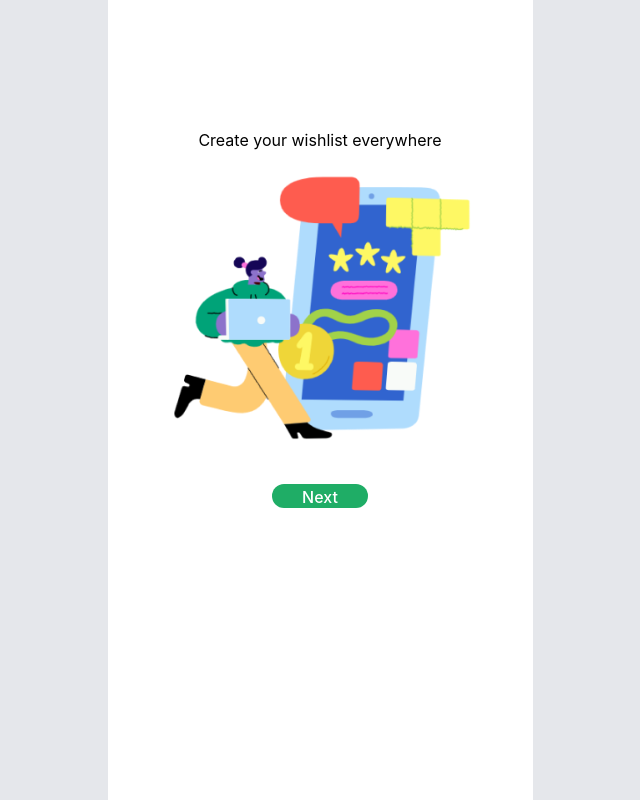
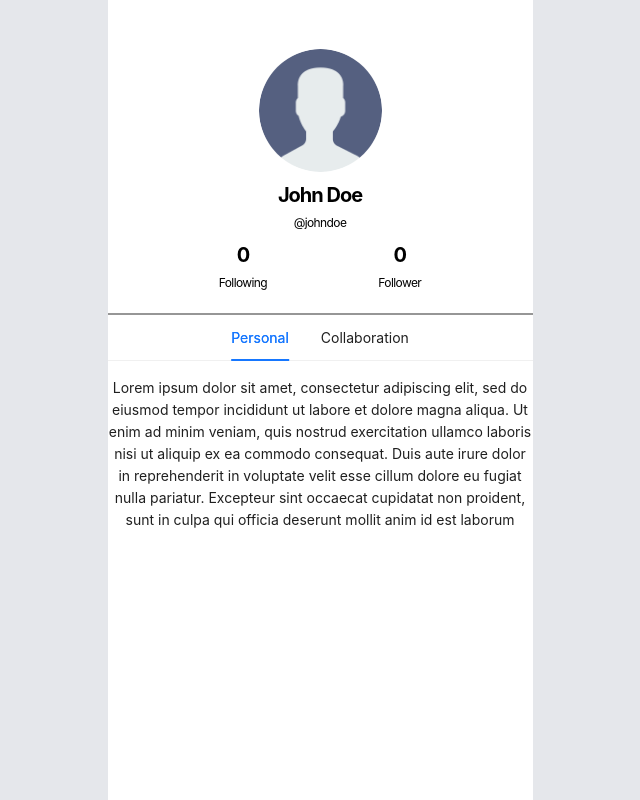
Before and after one commit to next-3-revou/gifty-fe-dev, a React (Vite) app: page /profile in a window 1280 px wide. Before the commit this address led to /. Shown: the whole page, without its empty margins (320-960 px from the left). Built offline with nearby package versions, Linux system fonts and the light colour scheme.

Commit message:
feat: add profile page

```diff
--- /dev/null
+++ b/src/component/atom/Tabs/index.jsx
@@ -0,0 +1,39 @@
+// import React from 'react'
+import { Tabs } from 'antd';
+
+import './styles.css'
+
+const TabPanel = () => {
+
+	const onChange = (key) => {
+		console.log(key);
+	};
+
+	const items = [
+		{
+			key: '1',
+			label: 'Personal',
+			children: `
+			Lorem ipsum dolor sit amet, consectetur adipiscing elit,
+			sed do eiusmod tempor incididunt ut labore et dolore magna aliqua.
+			Ut enim ad minim veniam, quis nostrud exercitation ullamco laboris nisi ut aliquip ex ea commodo consequat.
+			Duis aute irure dolor in reprehenderit in voluptate velit esse cillum dolore eu fugiat nulla pariatur.
+			Excepteur sint occaecat cupidatat non proident, sunt in culpa qui officia deserunt mollit anim id est laborum
+			`,
+		},
+		{
+			key: '2',
+			label: 'Collaboration',
+			children: `
+			At vero eos et accusamus et iusto odio dignissimos ducimus qui blanditiis praesentium voluptatum deleniti atque corrupti quos dolores et quas molestias excepturi sint occaecati cupiditate non provident, similique sunt in culpa qui officia deserunt mollitia animi, id est laborum et dolorum fuga. Et harum quidem rerum facilis est et expedita distinctio. Nam libero tempore, cum soluta nobis est eligendi optio cumque nihil impedit quo minus id quod maxime placeat facere possimus, omnis voluptas assumenda est, omnis dolor repellendus.
+			Temporibus autem quibusdam et aut officiis debitis aut rerum necessitatibus saepe eveniet ut et voluptates repudiandae sint et molestiae non recusandae.
+			`,
+		}
+	];
+
+  return (
+    <Tabs defaultActiveKey="1" items={items} onChange={onChange} />
+  )
+}
+
+export default TabPanel
--- /dev/null
+++ b/src/component/atom/Tabs/styles.css
@@ -0,0 +1,3 @@
+.ant-tabs-nav-wrap {
+    justify-content: space-evenly!important;
+}
--- a/src/component/atom/Text/index.jsx
+++ b/src/component/atom/Text/index.jsx
@@ -4,6 +4,15 @@ const TextLabel = (props) => {
         <span className="font-inter font-normal text-xs leading-22 tracking-tighter text-black">{label}</span>
     )
 }
+
+const TextGeneral = ({ label,size,textcolor }) => {
+    //text general no allign
+    return (
+        <div className={`font-inter font-bold ${size} leading-22 tracking-tighter ${textcolor} `}>
+            {label}
+        </div>
+    );
+};
 
 const Title = (props) => {
     //text untuk judul
@@ -26,4 +35,4 @@ const SubTitle = (props) => {
 };
 
 
-export { TextLabel, Title, SubTitle }
+export { TextLabel, Title, SubTitle, TextGeneral }
--- a/src/page/Dashboard/index.jsx
+++ b/src/page/Dashboard/index.jsx
@@ -1,8 +1,51 @@
+import { Avatar} from 'antd';
 
-const Dashboard = () => {
+import user from '../../uploads/images/user.png'
+import { TextGeneral, TextLabel } from '../../component/atom/Text';
+import TabPanel from '../../component/atom/Tabs';
+
+const Profiles = () => {
   return (
-    <div>index</div>
+    <main className="bg-gray-200">
+      <section
+          className="relative mx-auto flex h-[100dvh] w-full max-w-[425px] flex-1 flex-col bg-white"
+          style={{ opacity: 1, transform: "none" }}
+      >
+          <section className="flex h-full flex-col overflow-x-hidden">
+              <div className="container flex h-full flex-col pb-4 pt-6">
+                  <div className="flex h-full flex-col justify-between">
+                      <div className="mt-6">
+                          <div className="relative pb-5">
+                            <div className="profile-sections pb-5 border-b-2 border-[#969696]">
+                              <div className="profile-section profile-section-avatars pb-2">
+                                <Avatar size={125} src={user} />
+                              </div>
+                              <div className="profile-section profile-section-details text-black pb-2">
+                                <TextGeneral label={"John Doe"} size={"text-xl"} textcolor={"text-black"} />
+                                <TextLabel props={"text-sm"} label={"@johndoe"} />
+                              </div>
+                              <div className="profile-section profile-section-followers text-black flex justify-evenly">
+                                <div className="follow">
+                                  <TextGeneral label={"0"} size={"text-xl"} textcolor={"text-black"} />
+                                  <TextLabel props={"text-sm"} label={"Following"} />
+                                </div>
+                                <div className="follow">
+                                  <TextGeneral label={"0"} size={"text-xl"} textcolor={"text-black"} />
+                                  <TextLabel props={"text-sm"} label={"Follower"} />
+                                </div>
+                              </div>
+                            </div>
+                            <div className="profiles-tab">
+                              <TabPanel />
+                            </div>
+                          </div>
+                      </div>
+                  </div>
+              </div>
+          </section>
+      </section>
+  </main>
   )
 }
 
-export default Dashboard
+export default Profiles
--- a/src/page/Payment/index.jsx
+++ b/src/page/Payment/index.jsx
@@ -1,14 +1,15 @@
 // import React from 'react'
 import Forms from '../../component/molecules/Form'
-// import { useNavigate  } from 'react-router-dom';
+import { useNavigate  } from 'react-router-dom';
 
 
 const Payment = () => {
-	// const navigate = useNavigate();
+	const navigate = useNavigate();
 
-  const avatarPage = (e) => {
+  const profilePage = (e) => {
     e.preventDefault();
-    console.log('tes')
+    navigate('/profile')
+    // console.log('tes')
   }
 
   return (
@@ -23,7 +24,7 @@ const Payment = () => {
               <div className="flex h-full flex-col justify-between">
                 <div className="mt-6">
                   <div className="relative pt-20 pb-20">
-                    <Forms type={"payment"} title={"One more to go, add your Payment Information"} onClick={(e) => avatarPage(e)} />
+                    <Forms type={"payment"} title={"One more to go, add your Payment Information"} onClick={(e) => profilePage(e)} />
                   </div>
                 </div>
               </div>
--- a/src/route/index.jsx
+++ b/src/route/index.jsx
@@ -1,9 +1,9 @@
 import { Navigate, Route, Routes } from 'react-router-dom';
-import Dashboard from '../page/Dashboard'
 import FrontPage from '../page/FrontPage';
 import Payment from '../page/Payment';
 import Avatars from '../page/Avatar';
 import SplitBillDetails from '../page/SplitBillDetails';
+import Profiles from '../page/Dashboard';
 
 export const PublicRoutes = () => {
   return (
@@ -11,6 +11,7 @@ export const PublicRoutes = () => {
           <Route path='/' element={<FrontPage />} />
           <Route path='/paymethod' element={<Payment />} />
           <Route path='/avatar' element={<Avatars />} />
+          <Route path='/profile' element={<Profiles />} />
           <Route path='/split' element={<SplitBillDetails />} />
           <Route path='*' element={<Navigate to='/' replace />} />
       </Routes>
@@ -20,7 +21,6 @@ export const PublicRoutes = () => {
 export const PrivateRoutes = () => {
   return (
       <Routes>
-          <Route path='/' element={<Dashboard />} />
           <Route path='*' element={<Navigate to='/' replace />} />
       </Routes>
   );
```
